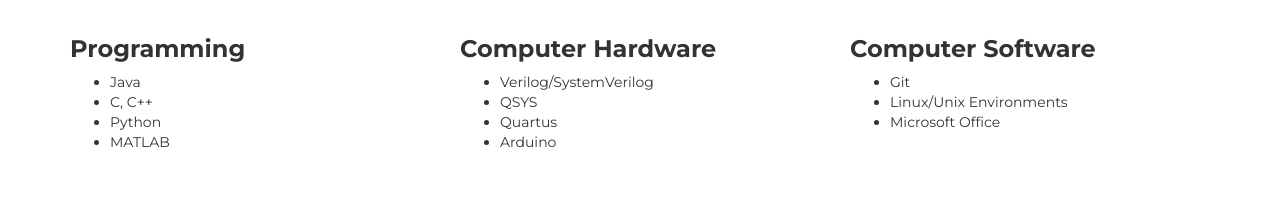
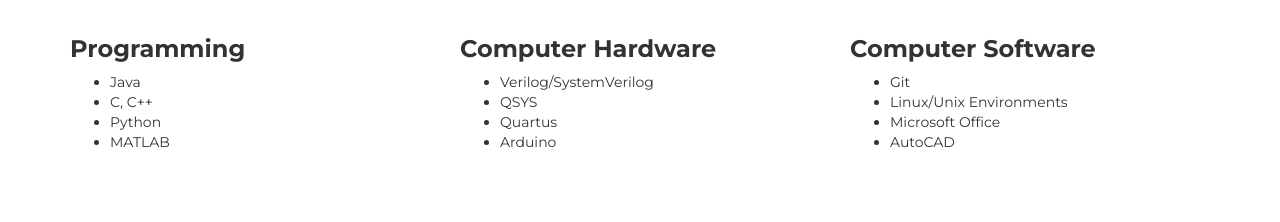
Before and after one commit to darren-whiteside/darren-whiteside.github.io, a plain HTML site: page index.html in a window 1280 px wide. Shown: the part 980-1202 px from the top of the page. Drawn offline with Linux system fonts and the light colour scheme.

Commit message:
added autocad

```diff
--- a/index.html
+++ b/index.html
@@ -98,6 +98,7 @@
                 <li>Git</li>
                 <li>Linux/Unix Environments</li>
                 <li>Microsoft Office</li>
+                <li>AutoCAD</li>
             </ul>
             </div>
 
```
